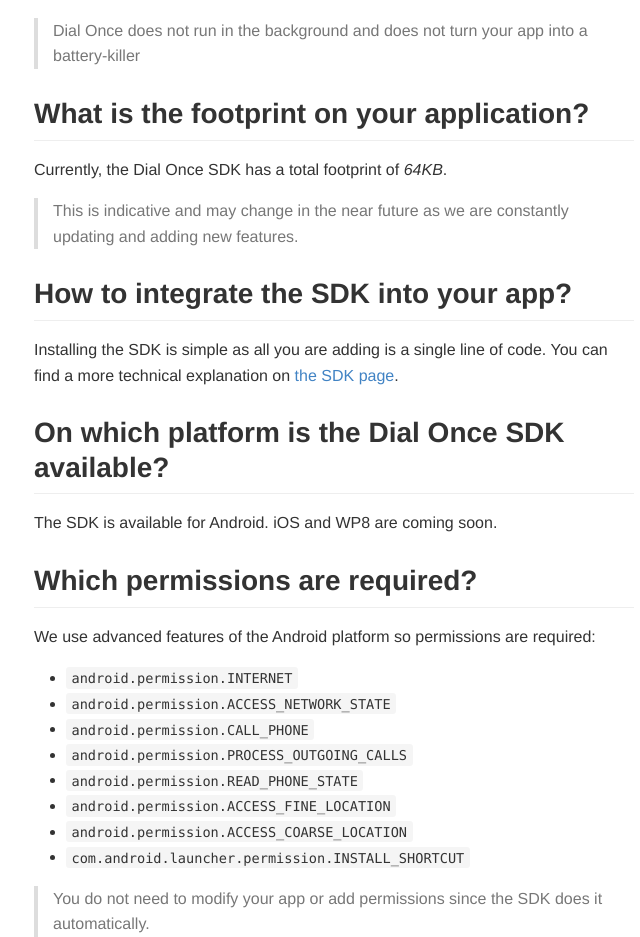
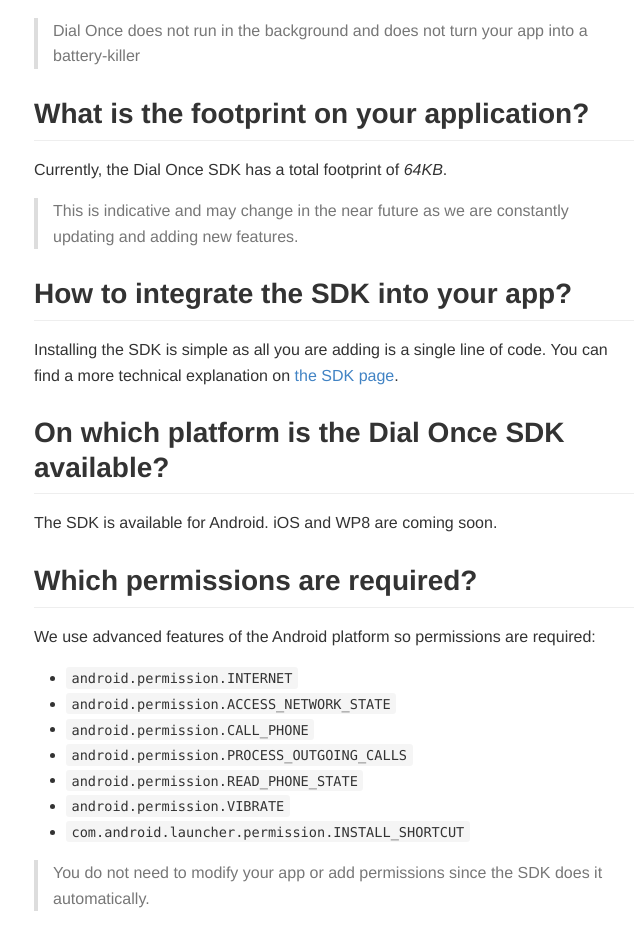
Before and after one commit to dialonce/dialonce.github.io, a Jekyll site: the page built from android/specs/index.md, in a window 1280 px wide. Shown: the part 907-1844 px from the top of the page, without its empty margins (306-946 px from the left). Built offline with Jekyll 4.4.1, drawn with Linux system fonts in a browser that asks for light colours; after the commit the page ends 1818 px from its top, so only the background shows below that.

Commit message:
Fixing the Android specifications : SDK permissions

```diff
--- a/android/specs/index.md
+++ b/android/specs/index.md
@@ -53,8 +53,7 @@
 -	`android.permission.CALL_PHONE`
 -	`android.permission.PROCESS_OUTGOING_CALLS`
 -	`android.permission.READ_PHONE_STATE`
--	`android.permission.ACCESS_FINE_LOCATION`
--	`android.permission.ACCESS_COARSE_LOCATION`
+-	`android.permission.VIBRATE`
 -	`com.android.launcher.permission.INSTALL_SHORTCUT`
 
 > You do not need to modify your app or add permissions since the SDK does it automatically.
```
